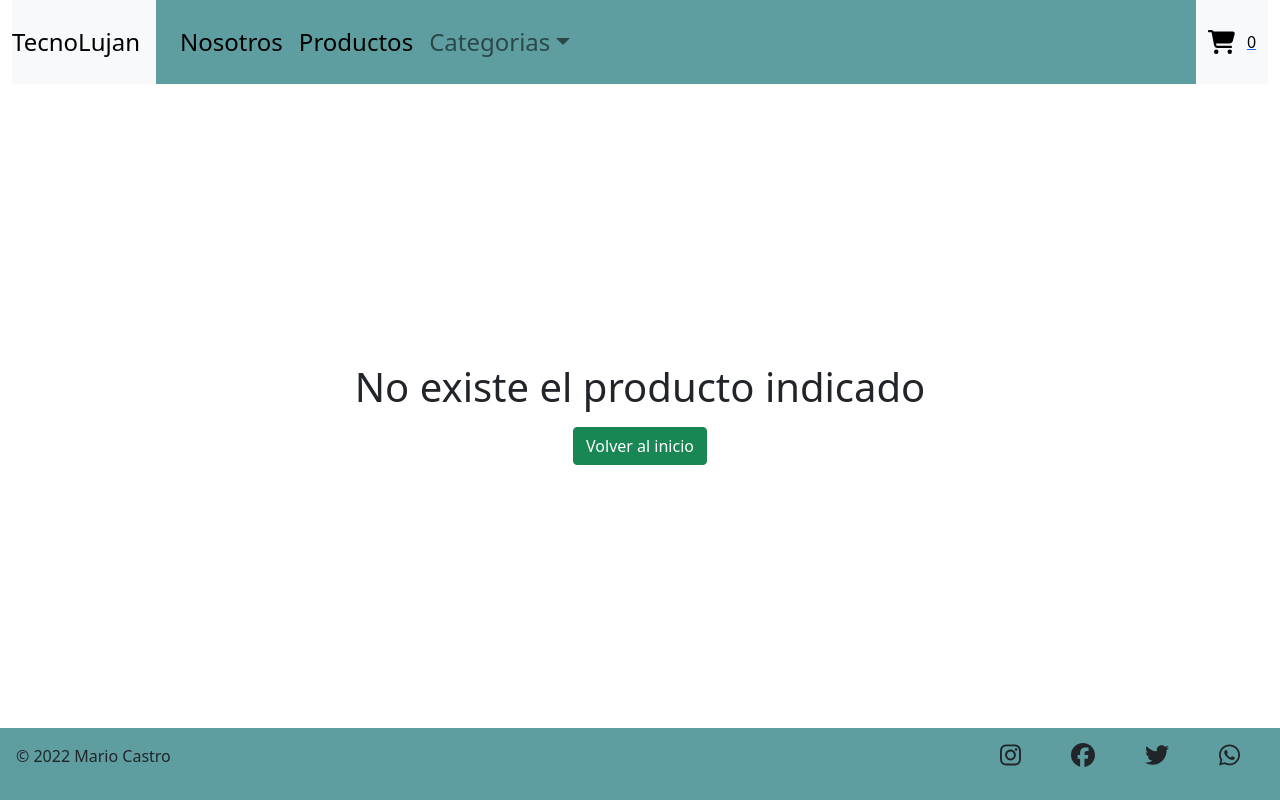
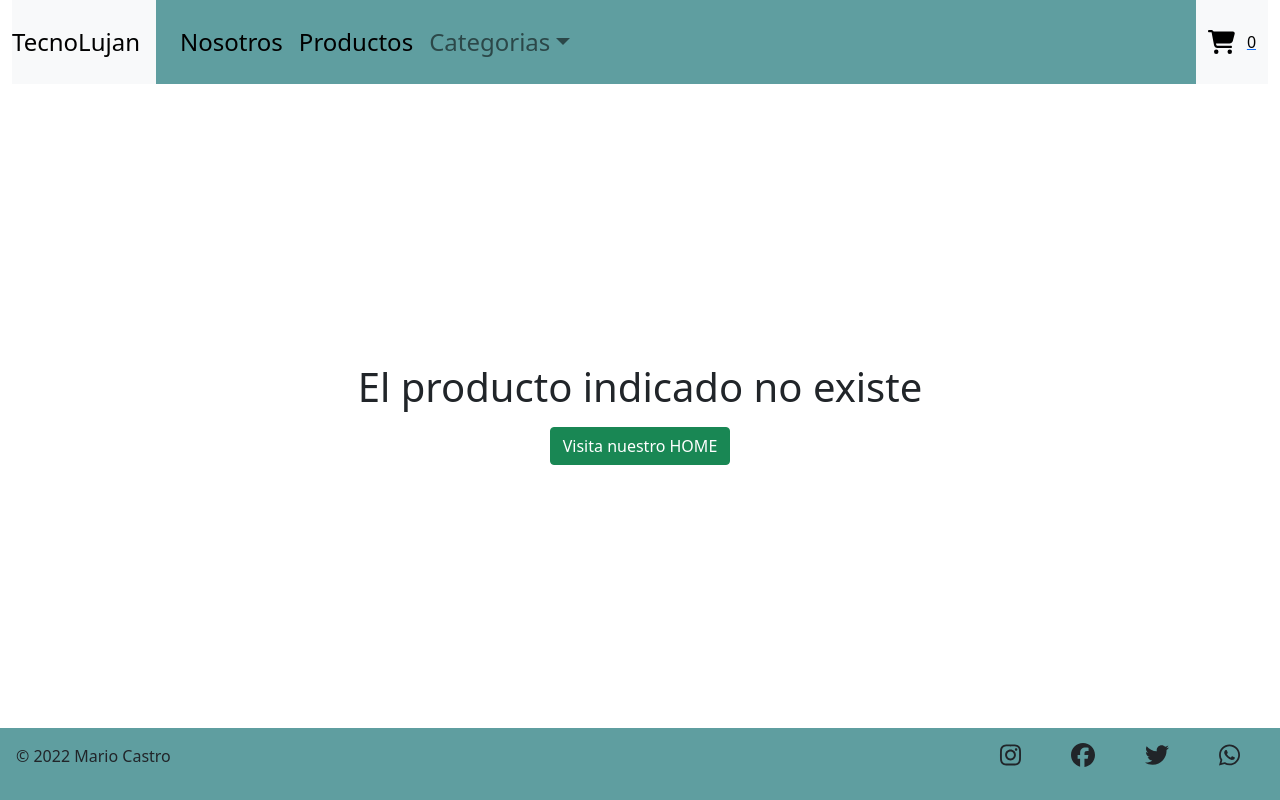
Before and after one commit to mcastro91/React-Comision31170, a React (Create React App) app: page /products/1 in a window 1280 px wide. Built offline with nearby package versions, Linux system fonts and the light colour scheme; no server answers; the database is empty.

Commit message:
TrabajoFinal

```diff
--- a/src/Componets/Checkout/Checkout.js
+++ b/src/Componets/Checkout/Checkout.js
@@ -36,13 +36,21 @@ export default function Checkout() {
     }
   }
 
+  const time = () => {
+    const date = new Date()
+    const hour = date.getHours()
+    const minutes = date.getMinutes()
+    return `${date.toLocaleDateString()} ${hour}:${minutes}`
+  }
+
   const handleOnSubmit = (e) => {
     e.preventDefault()
     const order = {
       buyer: formValues,
       items: cart,
       total: totalPrice(),
-      status: "Generada"
+      status: "Generada",
+      date: time()
     }
     const db = getFirestore()
     const ordersCollection = collection(db, "Orders")
@@ -179,6 +187,9 @@ export default function Checkout() {
             <Row>
               <p>Provincia: {shoppingList.buyer.province}</p>
             </Row>
+            <Row>
+              <p>Fecha:  {shoppingList.date}</p>
+            </Row>
           </Col>
           <Col className="orderConteinerCol">
             <h4 className="purchaseSummaryTitle">Tus Productos</h4>
--- a/src/Componets/ItemDetailConteiner/ItemDetailConteiner.js
+++ b/src/Componets/ItemDetailConteiner/ItemDetailConteiner.js
@@ -31,8 +31,8 @@ export default function ItemDetailConteiner({ productId }) {
     noProduct ?
       <Container>
         <div className="noProduct">
-          <h1>No existe el producto indicado</h1>
-          <NavigateButton text="Volver al inicio" path={("/")} />
+          <h1>El producto indicado no existe</h1>
+          <NavigateButton text="Visita nuestro HOME" path={("/")} />
         </div>
       </Container>
       :
```
